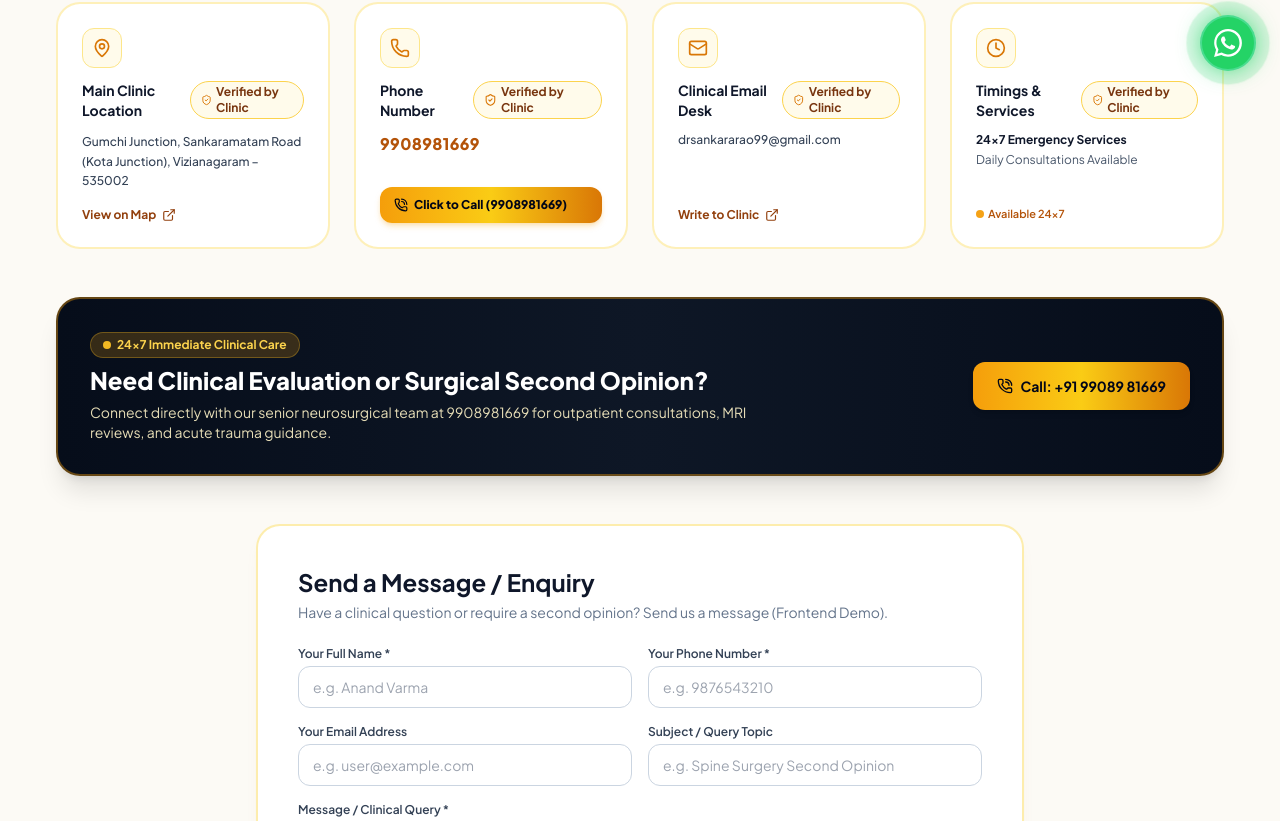
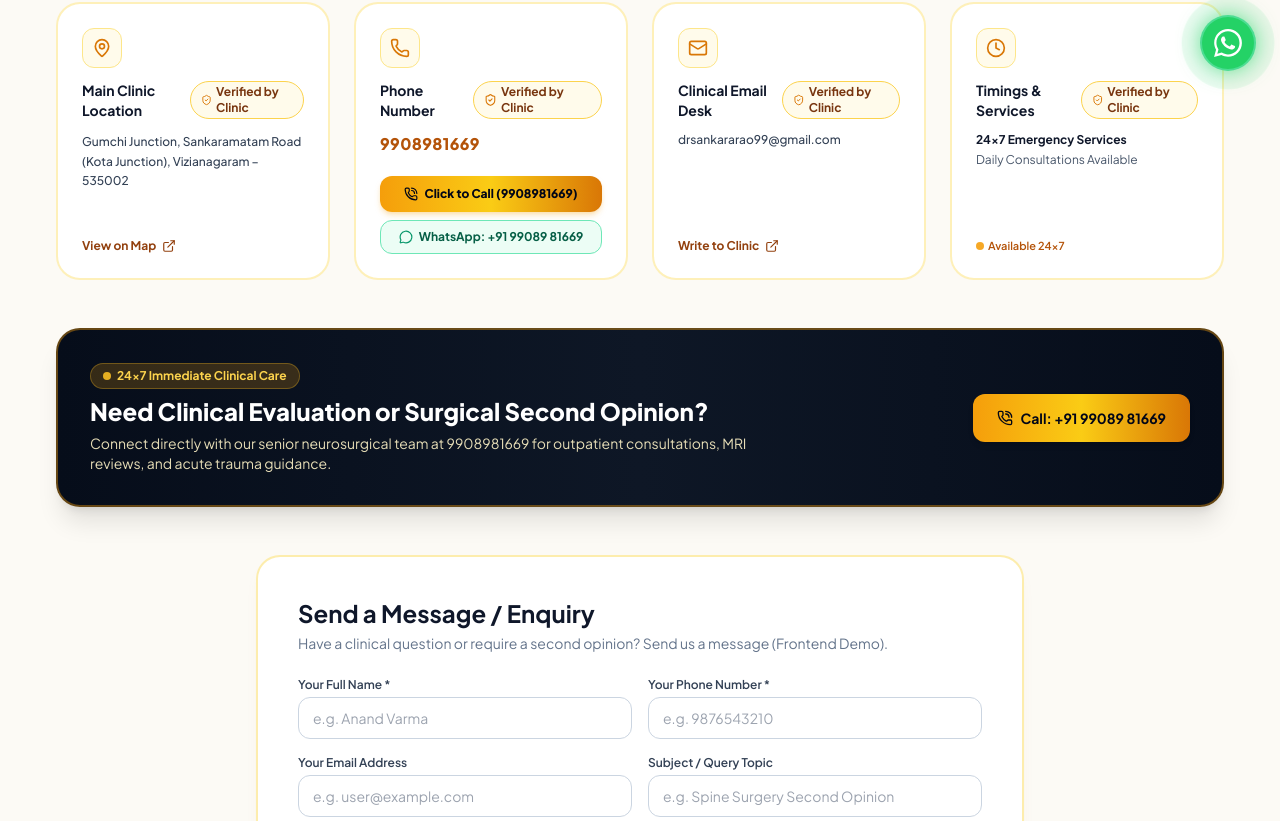
Before and after one commit to 251412/Brain-Spine-and-Neuro-Clinic-Vizianagaram, a React (Vite) app: page /contact in a window 1280 px wide. Shown: the part 705-1526 px from the top of the page. Built offline with nearby package versions, Linux system fonts and the light colour scheme; a web font is replaced by a local one.

Commit message:
Add official WhatsApp 9908981669 direct links to Contact Us and Footer sections

```diff
--- a/src/components/Footer.jsx
+++ b/src/components/Footer.jsx
@@ -6,7 +6,8 @@ import {
   Mail,
   Clock,
   ShieldCheck,
-  Calendar
+  Calendar,
+  MessageCircle
 } from 'lucide-react';
 import { useLanguage } from '../context/LanguageContext';
 import { useClinicData } from '../context/ClinicDataContext';
@@ -162,6 +163,25 @@ export const Footer = () => {
                   </div>
                 </div>
 
+                {/* WhatsApp */}
+                <div className="flex items-start gap-2.5 text-xs text-slate-300">
+                  <MessageCircle className="w-4 h-4 text-emerald-400 shrink-0 mt-0.5" />
+                  <div>
+                    <span className="font-semibold text-white block">
+                      {language === 'te' ? 'అధికారిక వాట్సాప్' : 'Official WhatsApp'}
+                    </span>
+                    <a
+                      href="https://wa.me/919908981669"
+                      target="_blank"
+                      rel="noopener noreferrer"
+                      className="font-bold text-emerald-400 hover:text-emerald-300 transition-colors inline-flex items-center gap-1.5"
+                    >
+                      <span>+91 99089 81669</span>
+                      <span className="text-[10px] bg-emerald-950/80 text-emerald-300 px-1.5 py-0.5 rounded border border-emerald-500/30">Chat</span>
+                    </a>
+                  </div>
+                </div>
+
                 {/* Email */}
                 <div className="flex items-start gap-2.5 text-xs text-slate-300">
                   <Mail className="w-4 h-4 text-sky-400 shrink-0 mt-0.5" />
--- a/src/pages/ContactUs.jsx
+++ b/src/pages/ContactUs.jsx
@@ -8,7 +8,8 @@ import {
   CheckCircle2,
   PhoneCall,
   ExternalLink,
-  Mail
+  Mail,
+  MessageCircle
 } from 'lucide-react';
 import { useLanguage } from '../context/LanguageContext';
 import { useClinicData } from '../context/ClinicDataContext';
@@ -127,13 +128,24 @@ export const ContactUs = () => {
                 </p>
               </div>
 
+              <div className="flex flex-col gap-2 pt-1">
                 <a
                   href={`tel:${settings.phone ? settings.phone.replace(/[^0-9]/g, '') : '9908981669'}`}
-                className="inline-flex items-center gap-1.5 text-xs font-black text-slate-950 bg-gradient-to-r from-amber-500 via-yellow-400 to-amber-600 hover:from-amber-400 hover:to-amber-500 px-3.5 py-2.5 rounded-xl transition-all shadow-md shadow-amber-500/25"
+                  className="inline-flex items-center justify-center gap-1.5 text-xs font-black text-slate-950 bg-gradient-to-r from-amber-500 via-yellow-400 to-amber-600 hover:from-amber-400 hover:to-amber-500 px-3.5 py-2.5 rounded-xl transition-all shadow-md shadow-amber-500/25"
                 >
                   <PhoneCall className="w-3.5 h-3.5" />
                   <span>Click to Call ({settings.phone})</span>
                 </a>
+                <a
+                  href="https://wa.me/919908981669"
+                  target="_blank"
+                  rel="noopener noreferrer"
+                  className="inline-flex items-center justify-center gap-1.5 text-xs font-bold text-emerald-800 bg-emerald-50 hover:bg-emerald-100 border border-emerald-300 px-3.5 py-2 rounded-xl transition-all"
+                >
+                  <MessageCircle className="w-3.5 h-3.5 text-emerald-600" />
+                  <span>WhatsApp: +91 99089 81669</span>
+                </a>
+              </div>
             </div>
           </ScrollStaggerItem>
 
```
Lines whose indentation alone changed are shown as unchanged.
